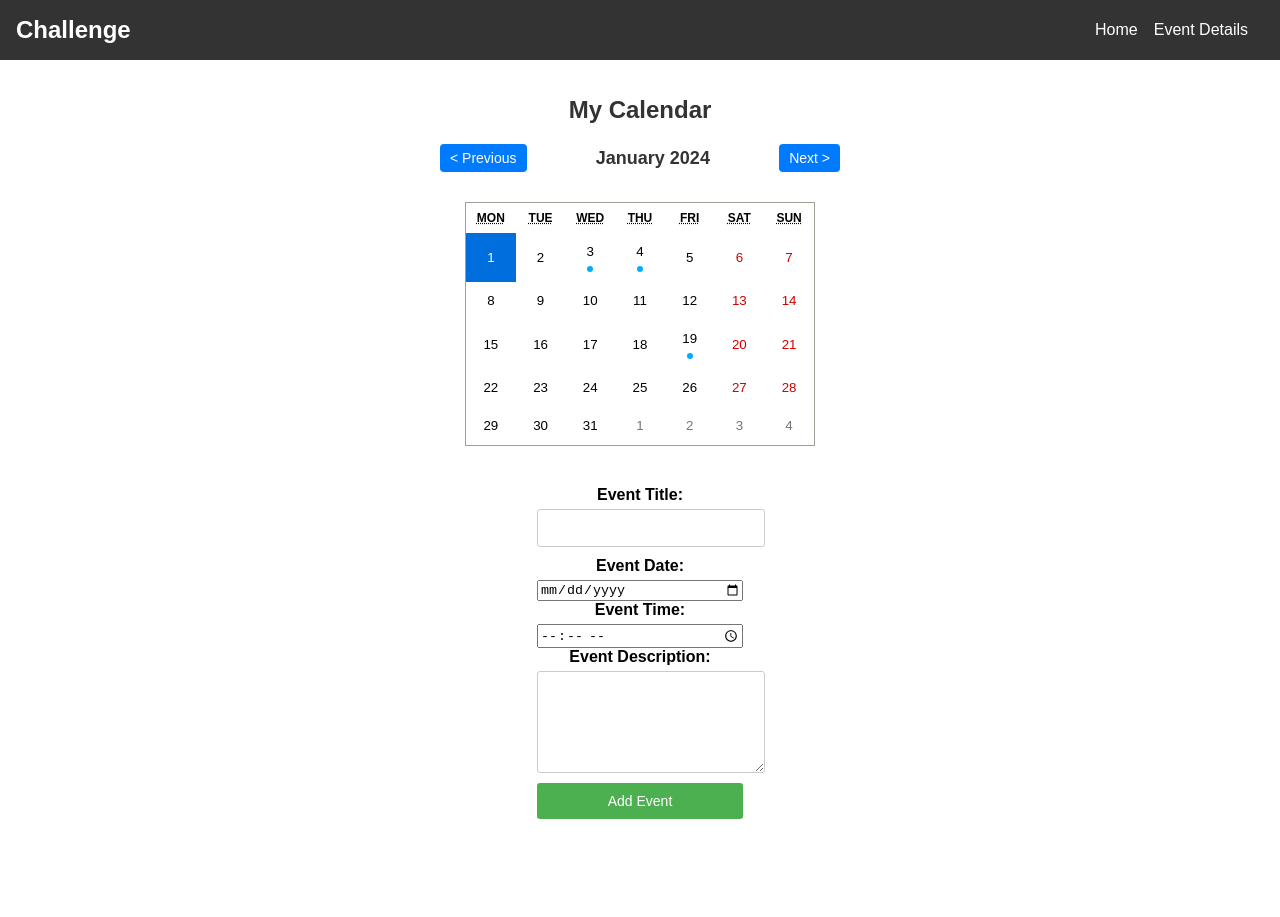
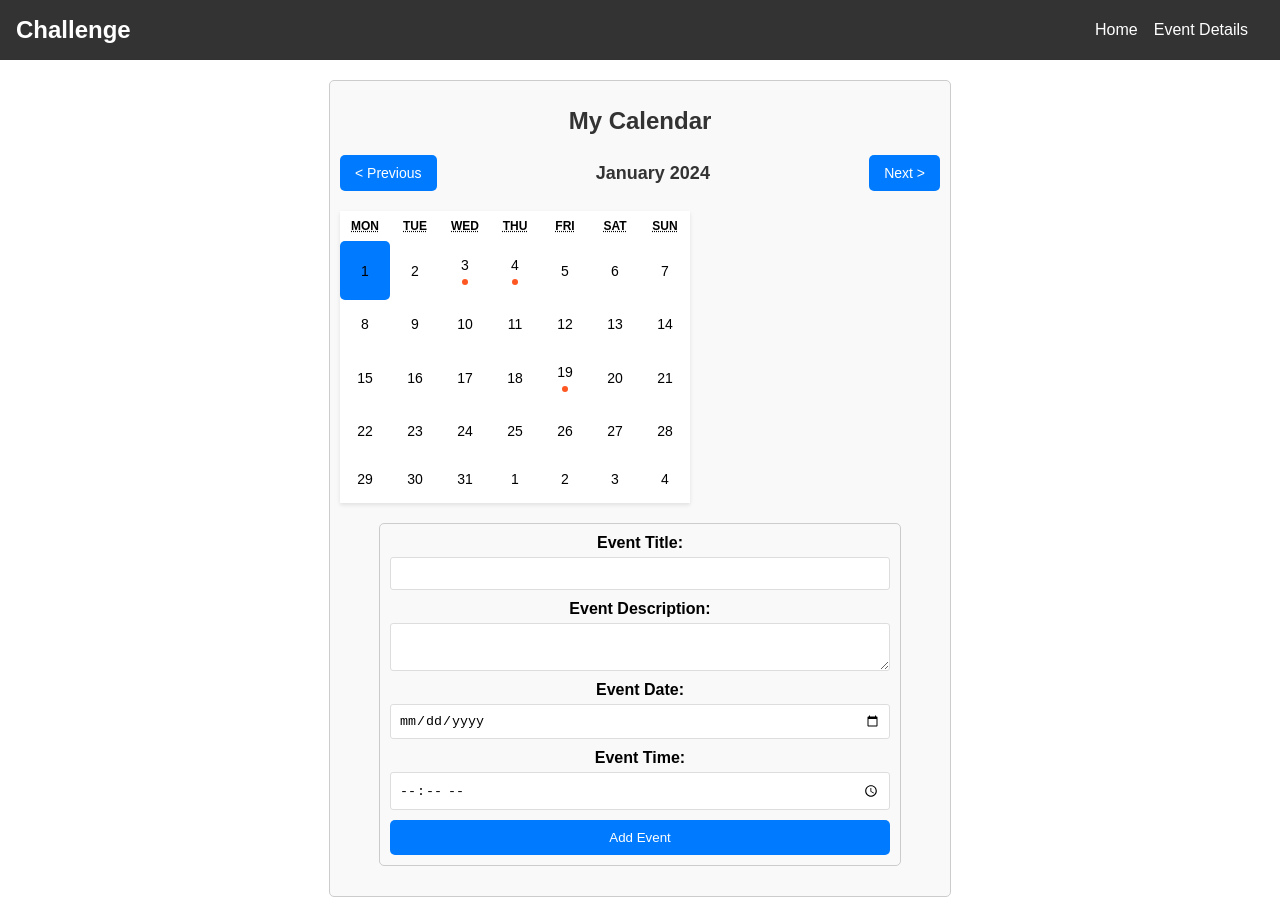
Before and after one commit to sawtoothridge13/calendar, a React (Create React App) app: page / in a window 1280 px wide. Before the commit the page ends 859 px from the top, so only its background shows below. Built offline with nearby package versions, Linux system fonts and the light colour scheme.

Commit message:
Add styling to EvnentListComponent

```diff
--- a/src/components/ChallengeCalendar/ChallengeCalendar.css
+++ b/src/components/ChallengeCalendar/ChallengeCalendar.css
@@ -1,38 +1,35 @@
 .calendar-container {
-  display: flex;
-  flex-direction: column;
-  align-items: center;
-  margin-top: 20px;
-}
-
-.react-calendar {
-  max-width: 400px;
-  margin-top: 20px;
+  margin: 20px auto;
+  padding: 10px;
+  max-width: 600px; /* Slightly larger width for calendar */
+  border: 1px solid #ccc;
+  border-radius: 5px;
+  background-color: #f9f9f9; /* Match form background */
+  text-align: center; /* Center text alignment */
 }
 
 h1 {
-  color: #333;
+  margin-bottom: 20px;
   font-size: 24px;
-  margin-bottom: 10px;
+  font-weight: bold;
+  color: #333; /* Similar text styling as labels in the form */
 }
 
 .calendar-header {
   display: flex;
+  justify-content: space-between;
   align-items: center;
-  justify-content: space-between;
-  width: 100%;
-  max-width: 400px;
-  margin: 10px 0;
+  margin-bottom: 20px;
 }
 
 .calendar-header button {
-  padding: 6px 10px;
+  padding: 10px 15px;
+  font-size: 14px;
   background-color: #007bff;
   color: #fff;
   border: none;
-  border-radius: 4px;
+  border-radius: 5px;
   cursor: pointer;
-  font-size: 14px;
 }
 
 .calendar-header button:hover {
@@ -43,30 +40,28 @@ h1 {
   font-size: 18px;
   font-weight: bold;
   color: #333;
-  text-align: center;
 }
 
-.event-pointer {
-  width: 5px;
-  height: 5px;
-  background-color: Jorangered;
-  border-radius: 50%;
+.react-calendar {
+  border: none;
+  box-shadow: 0 2px 4px rgba(0, 0, 0, 0.1);
 }
 
-.form-toggle {
-  margin-top: 20px;
-}
-
-.form-toggle button {
-  padding: 8px 12px;
-  background-color: #007bff;
-  color: #fff;
-  border: none;
-  border-radius: 4px;
+.react-calendar__tile {
+  padding: 15px; /* Match form input spacing */
+  font-size: 14px;
+  color: black;
+  border-radius: 3px;
   cursor: pointer;
 }
 
-.form-toggle button:hover {
+.react-calendar__tile--active {
+  background-color: #007bff;
+  color: black;
+  border-radius: 5px;
+}
+
+.react-calendar__tile--active:hover {
   background-color: #0056b3;
 }
 
@@ -74,8 +69,12 @@ h1 {
   display: block;
   width: 6px;
   height: 6px;
-  background-color: #00aeff;
+  background-color: #ff5722; /* Highlight event days */
   border-radius: 50%;
   margin: 0 auto;
   margin-top: 5px;
 }
+
+.form-container {
+  margin-top: 20px;
+}
--- a/src/components/EventList/EventListComponent.css
+++ b/src/components/EventList/EventListComponent.css
@@ -0,0 +1,47 @@
+.event-list {
+  margin: 20px auto;
+  padding: 10px;
+  max-width: 500px;
+  border: 1px solid #ccc;
+  border-radius: 5px;
+  background-color: #f9f9f9; /* Match form background */
+  text-align: left; /* Align content to the left */
+}
+
+.event-list h2 {
+  font-size: 20px;
+  font-weight: bold;
+  color: #333; /* Match label styles in FormComponent */
+  margin-bottom: 15px;
+  text-align: center; /* Center the heading */
+}
+
+.event-list ul {
+  list-style: none;
+  padding: 0;
+  margin: 0;
+}
+
+.event-list li {
+  padding: 10px;
+  border-bottom: 1px solid #ddd; /* Add separators between events */
+}
+
+.event-list li:last-child {
+  border-bottom: none; /* Remove the bottom border for the last item */
+}
+
+.event-list li p {
+  margin: 5px 0;
+  font-size: 14px;
+  color: #555;
+}
+
+.event-list li p strong {
+  font-weight: bold;
+  color: #333; /* Emphasize labels */
+}
+
+.event-list li:hover {
+  background-color: #f1f1f1; /* Add hover effect for better interaction */
+}
--- a/src/components/EventList/EventListComponent.jsx
+++ b/src/components/EventList/EventListComponent.jsx
@@ -1,3 +1,5 @@
+import './EventListComponent.css';
+
 const EventListComponent = ({ events }) => {
   return (
     <div className="event-list">
--- a/src/components/FormComponent/FormComponent.css
+++ b/src/components/FormComponent/FormComponent.css
@@ -1,48 +1,44 @@
 .form-container {
-  margin-top: 20px;
-  margin-bottom: 20px;
+  margin: 20px auto;
+  padding: 10px;
+  max-width: 500px;
+  border: 1px solid #ccc;
+  border-radius: 5px;
+  background-color: #f9f9f9;
 }
 
-.form-container form {
+form {
   display: flex;
   flex-direction: column;
 }
 
-.form-container label {
+label {
+  margin-bottom: 5px;
   font-weight: bold;
-  margin-bottom: 5px;
 }
 
-.form-container input[type='text'],
-.form-container textarea {
-  width: 100%;
-  padding: 10px;
+input,
+textarea {
   margin-bottom: 10px;
-  border: 1px solid #ccc;
+  padding: 8px;
+  border: 1px solid #ddd;
   border-radius: 3px;
-  font-size: 14px;
 }
 
-.form-container textarea {
-  height: 80px;
+button {
+  padding: 10px;
+  background-color: #007bff;
+  color: #fff;
+  border: none;
+  border-radius: 5px;
+  cursor: pointer;
 }
 
-.form-container button {
-  padding: 10px 20px;
-  background-color: #4caf50;
-  color: white;
-  border: none;
-  border-radius: 3px;
-  cursor: pointer;
-  font-size: 14px;
-}
-
-.form-container button:hover {
-  background-color: #45a049;
+button:hover {
+  background-color: #0056b3;
 }
 
 .error-message {
   color: red;
   font-size: 14px;
-  margin-bottom: 10px;
 }
--- a/src/components/FormComponent/FormComponent.jsx
+++ b/src/components/FormComponent/FormComponent.jsx
@@ -1,5 +1,5 @@
-import './FormComponent.css';
 import React, { useState } from 'react';
+import styles from './FormComponent.css';
 
 const FormComponent = ({ handleAddEvent }) => {
   const [eventTitle, setEventTitle] = useState('');
@@ -7,26 +7,6 @@ const FormComponent = ({ handleAddEvent }) => {
   const [eventDate, setEventDate] = useState(''); // New state for date input
   const [eventTime, setEventTime] = useState(''); // New state for time input
   const [error, setError] = useState('');
-
-  const handleEventTitleChange = (e) => {
-    setEventTitle(e.target.value);
-    setError('');
-  };
-
-  const handleEventDescriptionChange = (e) => {
-    setEventDescription(e.target.value);
-    setError('');
-  };
-
-  const handleEventDateChange = (e) => {
-    setEventDate(e.target.value);
-    setError('');
-  };
-
-  const handleEventTimeChange = (e) => {
-    setEventTime(e.target.value);
-    setError('');
-  };
 
   const handleSubmit = (e) => {
     e.preventDefault();
@@ -54,22 +34,29 @@ const FormComponent = ({ handleAddEvent }) => {
   };
 
   return (
-    <div className="form-container">
+    <div className={styles['form-container']}>
       <form onSubmit={handleSubmit}>
         <label htmlFor="eventTitle">Event Title:</label>
         <input
           type="text"
           id="eventTitle"
           value={eventTitle}
-          onChange={handleEventTitleChange}
+          onChange={(e) => setEventTitle(e.target.value)}
         />
+
+        <label htmlFor="eventDescription">Event Description:</label>
+        <textarea
+          id="eventDescription"
+          value={eventDescription}
+          onChange={(e) => setEventDescription(e.target.value)}
+        ></textarea>
 
         <label htmlFor="eventDate">Event Date:</label>
         <input
           type="date"
           id="eventDate"
           value={eventDate}
-          onChange={handleEventDateChange}
+          onChange={(e) => setEventDate(e.target.value)}
         />
 
         <label htmlFor="eventTime">Event Time:</label>
@@ -77,19 +64,12 @@ const FormComponent = ({ handleAddEvent }) => {
           type="time"
           id="eventTime"
           value={eventTime}
-          onChange={handleEventTimeChange}
+          onChange={(e) => setEventTime(e.target.value)}
         />
-
-        <label htmlFor="eventDescription">Event Description:</label>
-        <textarea
-          id="eventDescription"
-          value={eventDescription}
-          onChange={handleEventDescriptionChange}
-        ></textarea>
 
         <button type="submit">Add Event</button>
       </form>
-      {error && <p className="error-message">{error}</p>}
+      {error && <p className={styles['error-message']}>{error}</p>}
     </div>
   );
 };
```
